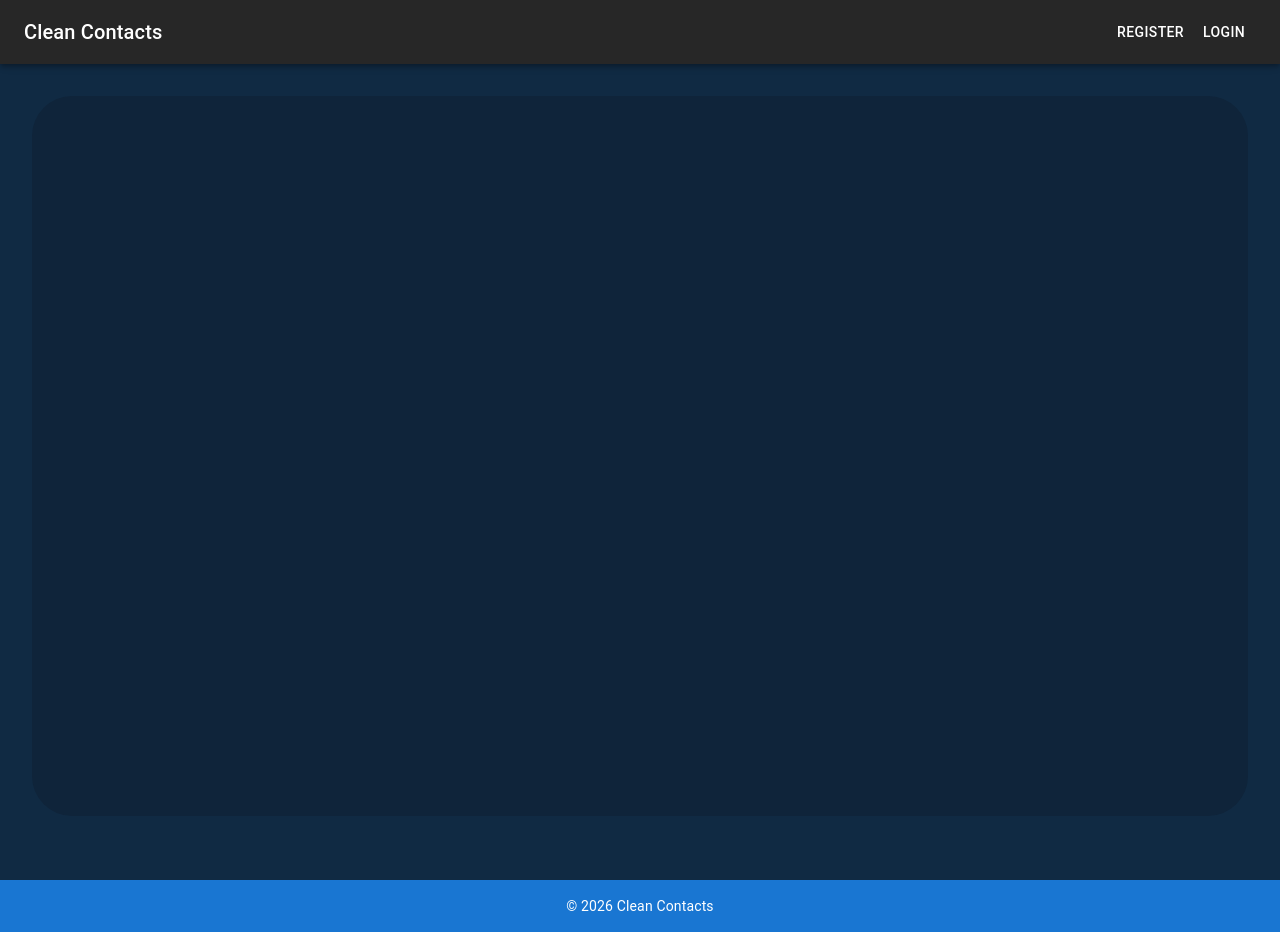
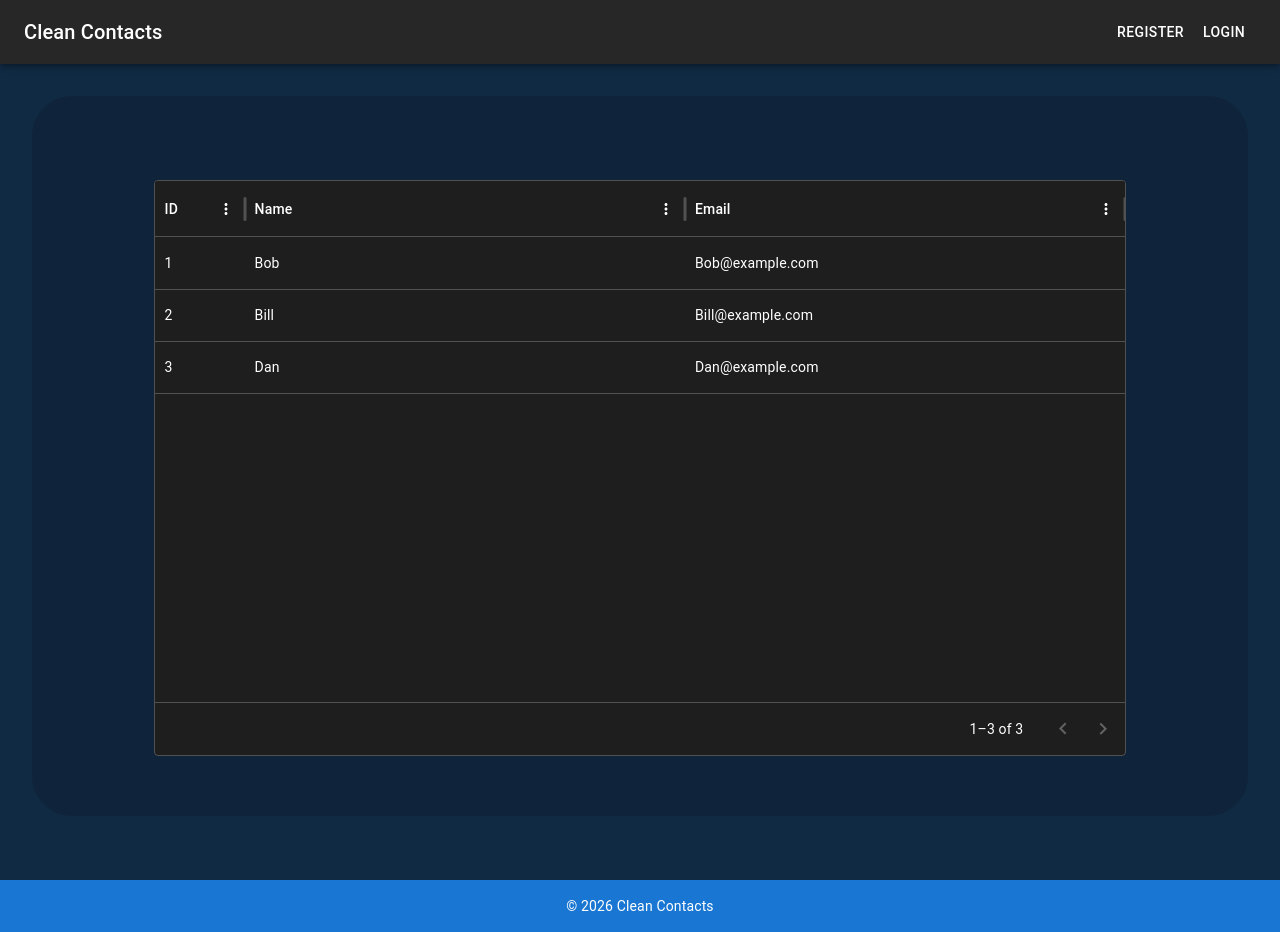
Before and after one commit to stephenolenchak/team5-contacts-app, a React app in the folder frontend/: page /dashboard in a window 1280 px wide. Built offline with nearby package versions, Linux system fonts and the light colour scheme; the HTML template or start-up script is replaced by a standard one.

Commit message:
Add Dashboard with DataGrid

```diff
--- a/frontend/package.json
+++ b/frontend/package.json
@@ -13,6 +13,7 @@
     "@emotion/react": "^11.14.0",
     "@emotion/styled": "^11.14.1",
     "@mui/icons-material": "^7.3.7",
+    "@mui/x-data-grid": "^8.26.0",
     "react": "^19.2.0",
     "react-dom": "^19.2.0",
     "react-router-dom": "^7.13.0"
--- a/frontend/src/App.jsx
+++ b/frontend/src/App.jsx
@@ -11,6 +11,7 @@ import { IndexPage } from "./pages/IndexPage";
 import Box from '@mui/material/Box';
 import Footer from './components/Footer';
 import { Grow } from '@mui/material';
+import { DashboardPage } from './pages/DashboardPage';
 
 function App() {
   const [count, setCount] = useState(0)
@@ -27,6 +28,7 @@ function App() {
           <Routes>
             <Route path="/" element={<IndexPage />} />
             <Route path="/register" element={<Register />} />
+            <Route path="/dashboard" element={<DashboardPage />} />
           </Routes>
         </Box>
          </Grow>
--- /dev/null
+++ b/frontend/src/components/ContactGrid.jsx
@@ -0,0 +1,22 @@
+import Box from '@mui/material/Box'
+import { DataGrid } from '@mui/x-data-grid'
+
+const columns = [
+    { field: 'id', headerName: 'ID', width: 90 },
+    { field: 'name', headerName: 'Name', flex: 1, minWidth: 160 },
+    { field: 'email', headerName: 'Email', flex: 1, minWidth: 200 },
+]
+
+const rows = [
+    { id: 1, name: 'Bob', email: 'Bob@example.com' },
+    { id: 2, name: 'Bill', email: 'Bill@example.com' },
+    { id: 3, name: 'Dan', email: 'Dan@example.com' },
+]
+
+export const ContactGrid = () => {
+    return (
+        <Box sx={{ height: "80%", width: '80%' }}>
+            <DataGrid rows={rows} columns={columns} pageSizeOptions={[10, 15, 20]} />
+        </Box>
+    )
+}
--- /dev/null
+++ b/frontend/src/pages/DashboardPage.jsx
@@ -0,0 +1,11 @@
+import React from 'react'
+import Box from '@mui/material/Box'
+import { DataGrid } from '@mui/x-data-grid'
+import { ContactGrid } from '../components/ContactGrid'
+
+
+export const DashboardPage = () => {
+  return (
+    <ContactGrid />
+  )
+}
```
Also changed, not shown: 1 other file (tests, documents, lock files or other folders).
